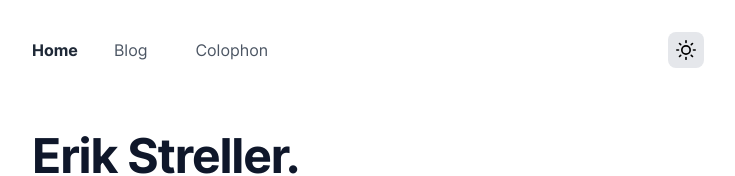
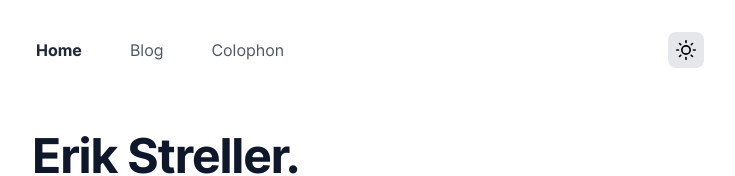
Before and after one commit to erikstreller/erikstreller.com, a Next.js app: page / in a window 1280 px wide. Shown: the top 176 px of the page, without its empty margins (272-1007 px from the left). Built offline with nearby package versions, Linux system fonts and the light colour scheme.

Commit message:
fix: nav item shift

```diff
--- a/components/PageContainer.tsx
+++ b/components/PageContainer.tsx
@@ -17,7 +17,8 @@ function NavItem({ href, text }: { href: string; text: string }) {
         className={clsx(
           isActive
             ? 'font-bold text-gray-800 dark:text-gray-200'
-            : 'rounded-lg px-3 py-2 font-normal text-gray-600 transition-all hover:bg-gray-200 dark:text-gray-400 dark:hover:bg-gray-800'
+            : 'rounded-lg font-normal text-gray-600 transition-all hover:bg-gray-200 dark:text-gray-400 dark:hover:bg-gray-800',
+          '-ml-2 px-3 py-2'
         )}
       >
         {text}
```
